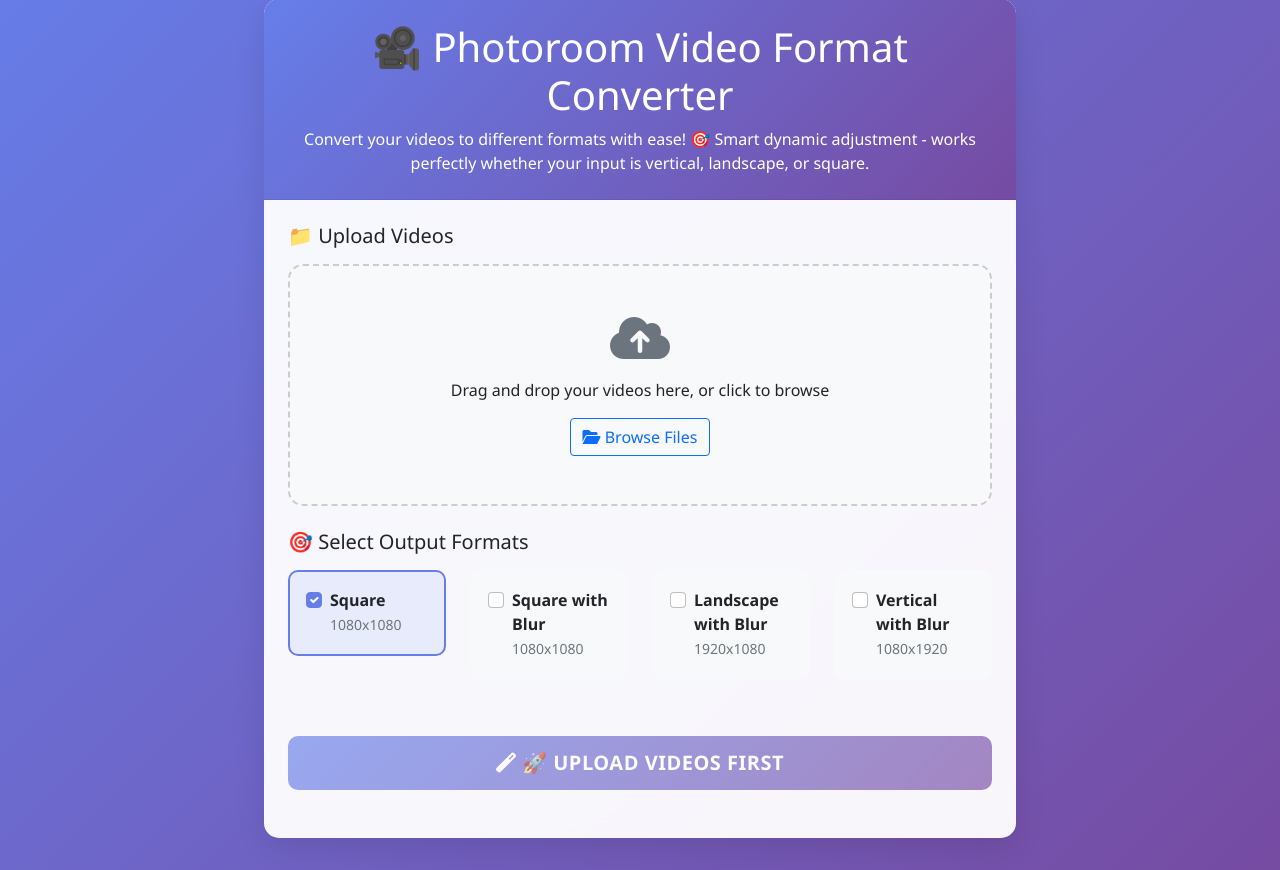
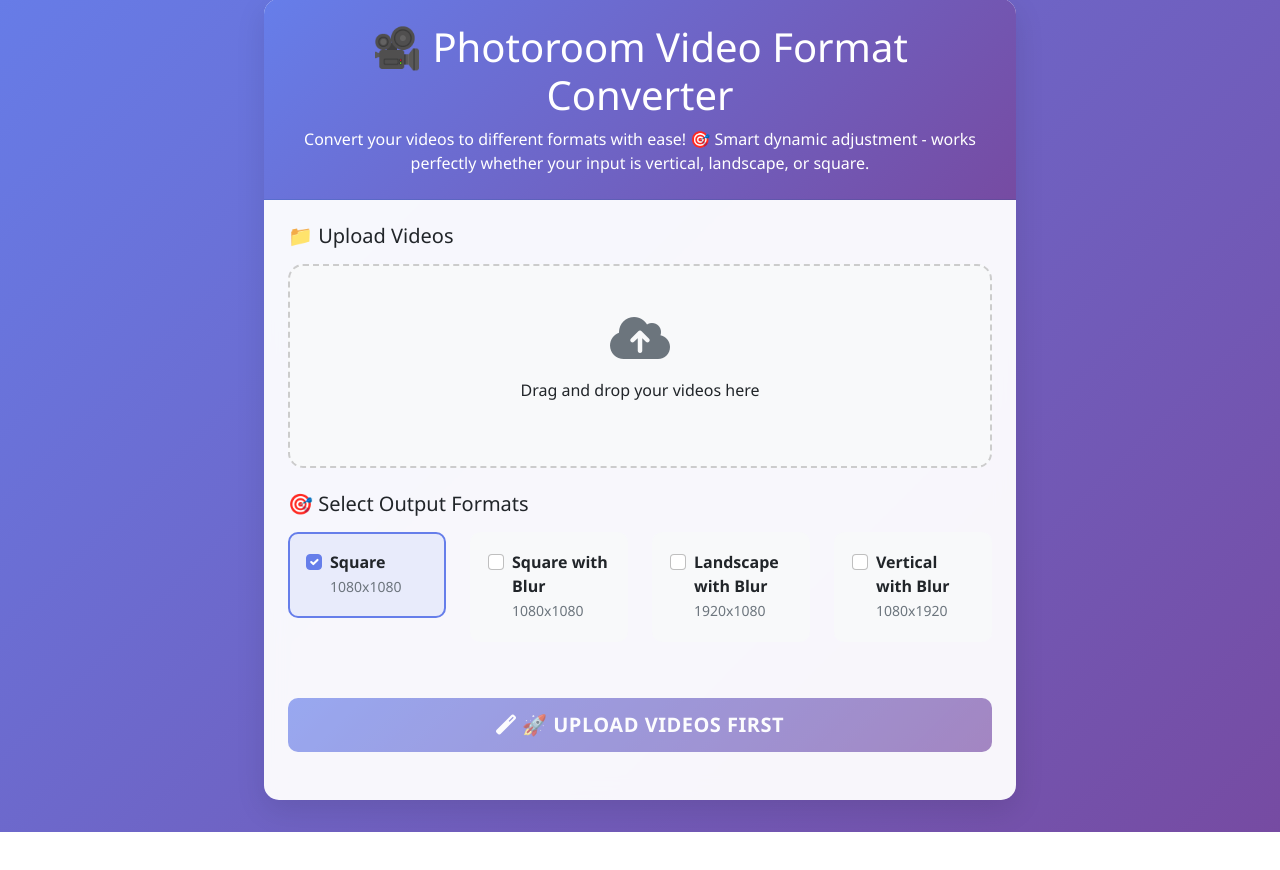
Before and after one commit to JialiLiang/NewVideoFormatConverter, a Flask app: page / in a window 1280 px wide. Shown: the part 89-959 px from the top of the page. After the commit the page ends 921 px from the top, so only its background shows below. Run offline with Flask 3, Linux system fonts and the light colour scheme; parts of the project's set-up code (start-up, migrations or seed data) failed here and were passed over; some libraries are stand-ins or nearby versions.

Commit message:
refactor: remove browse files button and simplify to drag-and-drop only

```diff
--- a/templates/index.html
+++ b/templates/index.html
@@ -171,11 +171,8 @@
                             <h5 class="mb-3">📁 Upload Videos</h5>
                             <div class="upload-area" id="uploadArea">
                                 <i class="fas fa-cloud-upload-alt fa-3x mb-3 text-muted"></i>
-                                <p class="mb-3">Drag and drop your videos here, or click to browse</p>
+                                <p class="mb-3">Drag and drop your videos here</p>
                                 <input type="file" id="fileInput" multiple accept=".mp4,.mov" class="d-none">
-                                <button type="button" class="btn btn-outline-primary" onclick="document.getElementById('fileInput').click()">
-                                    <i class="fas fa-folder-open"></i> Browse Files
-                                </button>
                             </div>
                             <div id="fileList" class="mt-3"></div>
                         </div>
@@ -297,11 +294,6 @@
         uploadArea.addEventListener('dragover', handleDragOver);
         uploadArea.addEventListener('drop', handleDrop);
         uploadArea.addEventListener('dragleave', handleDragLeave);
-        uploadArea.addEventListener('click', (e) => {
-            if (e.target === uploadArea || e.target.closest('.upload-area')) {
-                fileInput.click();
-            }
-        });
 
         // Format card handling
         document.querySelectorAll('.format-card').forEach(card => {
```
